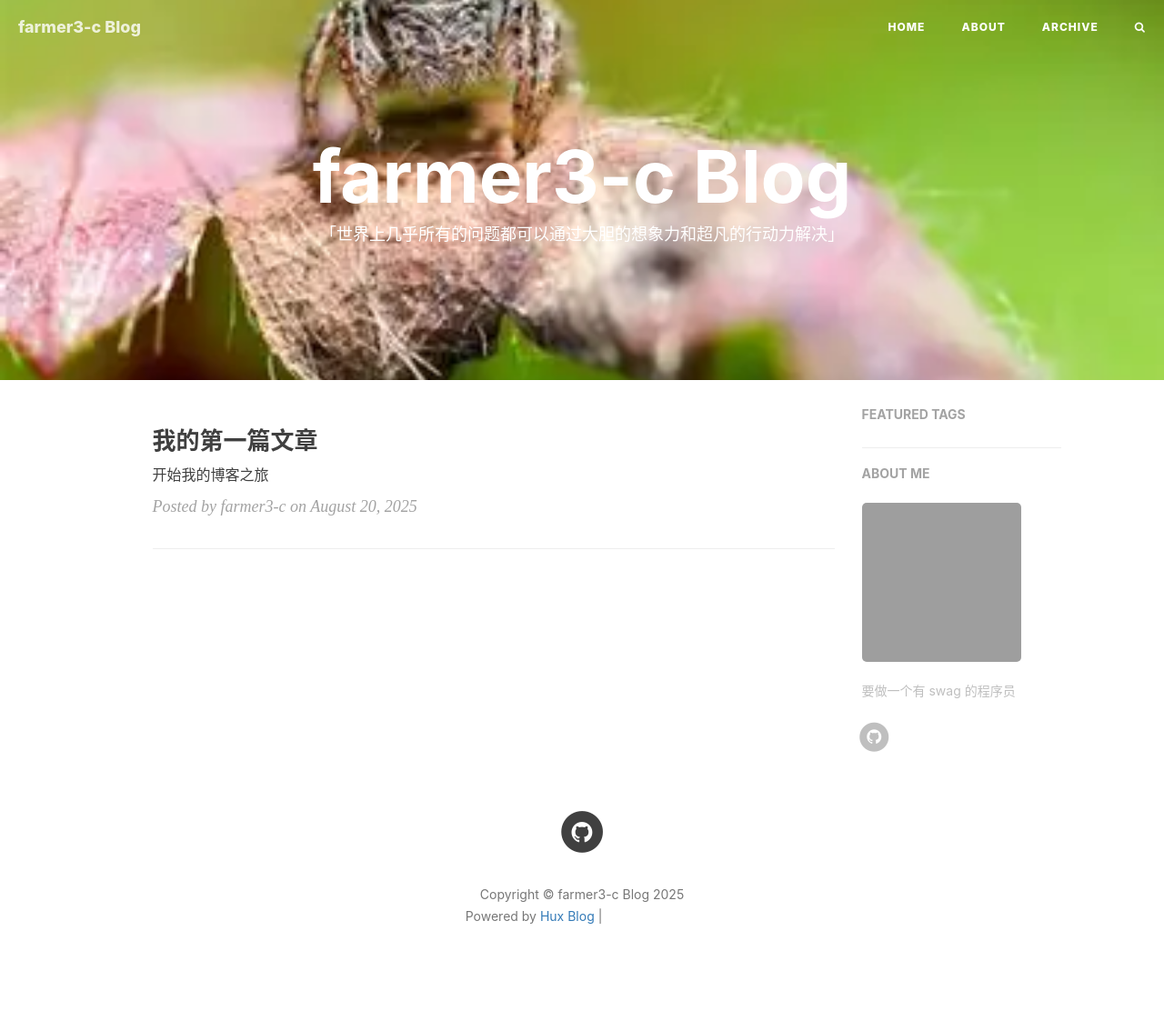
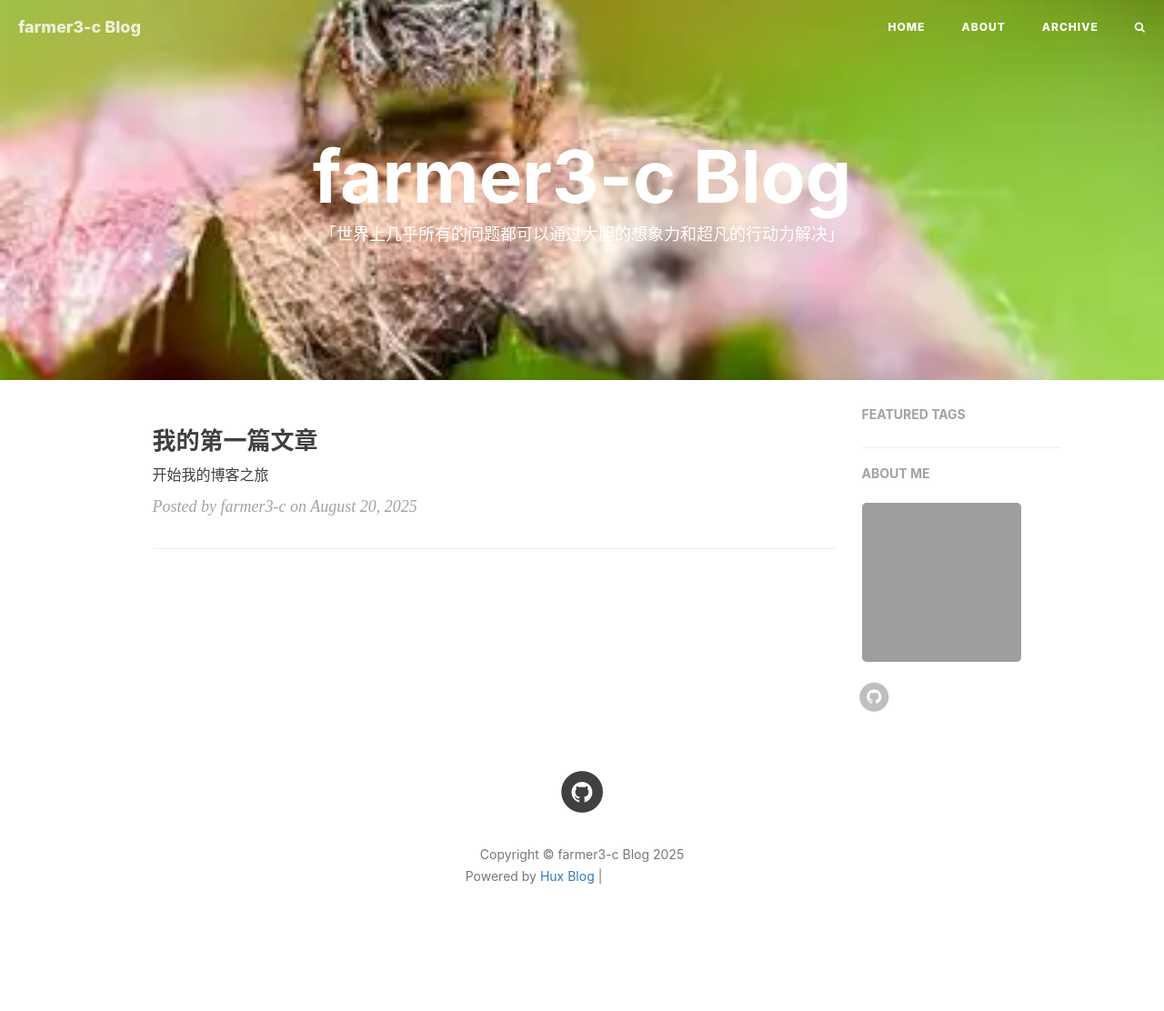
Before and after one commit to farmer3-c/farmer3-c.github.io, a Jekyll site: the page built from index.html, in a window 1280 px wide. Shown: the whole page at 91% size. Built offline with Jekyll 4.4.1, drawn with Linux system fonts in a browser that asks for light colours; nearby versions of some CDN libraries; the list of posts is cut into pages by our own code; comment, search, counter and statistics services are not loaded; after the commit the page ends 1068 px from its top, so only the background shows below that; grey boxes are pictures that could not be loaded.

Commit message:
Remove original author's about content and disable comments

```diff
--- a/_config.yml
+++ b/_config.yml
@@ -74,7 +74,7 @@ ga_domain: huangxuan.me
 
 # Sidebar settings
 sidebar: true # whether or not using Sidebar.
-sidebar-about-description: "要做一个有 swag 的程序员 <br> "
+sidebar-about-description: ""
 sidebar-avatar: https://github.com/farmer3-c.png # use absolute URL, seeing it's used in both `/` and `/about/`
 
 # Featured Tags
```
